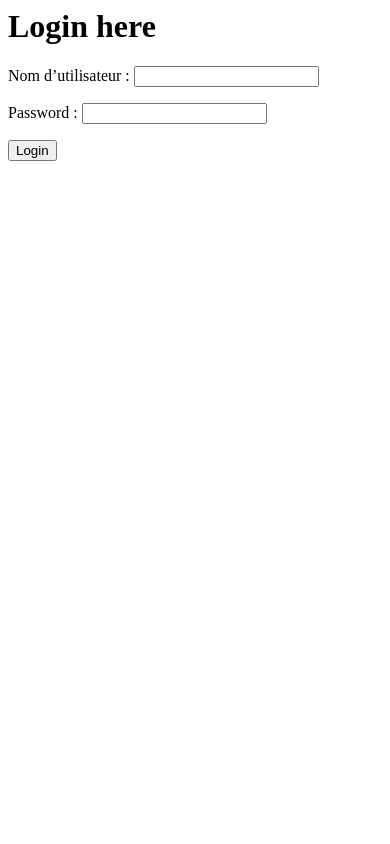
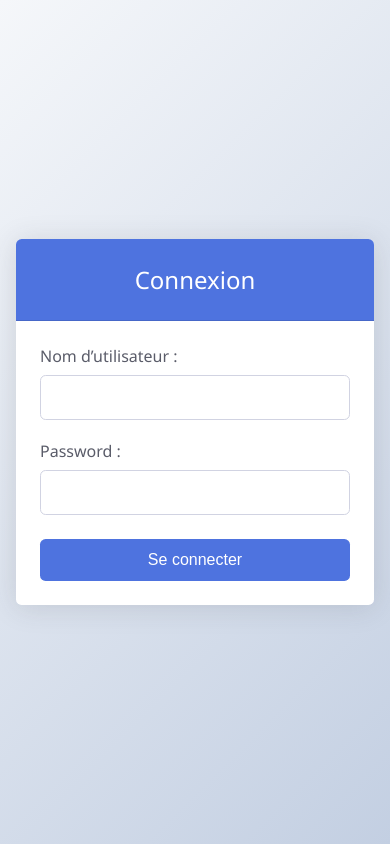
Before and after one commit to jules-dml/cnc_repas, a Django app: page /my-login in a window 390 px wide. Run offline with Django 5.2, Linux system fonts and the light colour scheme.

Commit message:
Upgraded login page with css and js; Fixed bug with gitignore

```diff
--- /dev/null
+++ b/cnc_repas/app/static/app/css/login.css
@@ -0,0 +1,139 @@
+/* Variables */
+:root {
+    --primary-color: #4e73df;
+    --primary-hover: #2e59d9;
+    --secondary-color: #f8f9fc;
+    --text-color: #5a5c69;
+    --shadow: 0 0.15rem 1.75rem 0 rgba(58, 59, 69, 0.15);
+    --radius: 0.35rem;
+    --transition: all 0.3s ease-in-out;
+}
+
+/* Reset et styles de base */
+* {
+    margin: 0;
+    padding: 0;
+    box-sizing: border-box;
+}
+
+body {
+    font-family: 'Segoe UI', Tahoma, Geneva, Verdana, sans-serif;
+    background: linear-gradient(135deg, #f5f7fa 0%, #c3cfe2 100%);
+    min-height: 100vh;
+    display: flex;
+    align-items: center;
+    justify-content: center;
+}
+
+/* Container et carte de login */
+.login-container {
+    width: 100%;
+    max-width: 450px;
+    padding: 1rem;
+}
+
+.login-card {
+    background-color: white;
+    border-radius: var(--radius);
+    box-shadow: var(--shadow);
+    overflow: hidden;
+    transform: translateY(20px);
+    opacity: 0;
+    animation: fadeIn 0.6s ease-out forwards;
+}
+
+.login-header {
+    background-color: var(--primary-color);
+    color: white;
+    padding: 1.5rem;
+    text-align: center;
+    border-bottom: 1px solid rgba(0, 0, 0, 0.1);
+}
+
+.login-header h1 {
+    font-size: 1.8rem;
+    font-weight: 500;
+}
+
+.login-body {
+    padding: 2rem;
+}
+
+/* Style des champs de formulaire */
+.form-fields p {
+    margin-bottom: 1.2rem;
+}
+
+.form-fields label {
+    display: block;
+    margin-bottom: 0.5rem;
+    color: var(--text-color);
+    font-weight: 500;
+}
+
+.form-fields input {
+    width: 100%;
+    padding: 0.8rem;
+    border: 1px solid #d1d3e2;
+    border-radius: var(--radius);
+    font-size: 1rem;
+    transition: var(--transition);
+}
+
+.form-fields input:focus {
+    border-color: var(--primary-color);
+    outline: none;
+    box-shadow: 0 0 0 0.2rem rgba(78, 115, 223, 0.25);
+}
+
+/* Style du bouton */
+.form-actions {
+    margin-top: 1.5rem;
+}
+
+.btn-login {
+    width: 100%;
+    padding: 0.75rem;
+    background-color: var(--primary-color);
+    color: white;
+    border: none;
+    border-radius: var(--radius);
+    font-size: 1rem;
+    font-weight: 500;
+    cursor: pointer;
+    transition: var(--transition);
+    transform: translateY(0);
+}
+
+.btn-login:hover {
+    background-color: var(--primary-hover);
+    transform: translateY(-2px);
+    box-shadow: 0 5px 15px rgba(0, 0, 0, 0.1);
+}
+
+.btn-login:active {
+    transform: translateY(0);
+}
+
+/* Animations */
+@keyframes fadeIn {
+    from {
+        opacity: 0;
+        transform: translateY(20px);
+    }
+    to {
+        opacity: 1;
+        transform: translateY(0);
+    }
+}
+
+/* Responsive */
+@media screen and (max-width: 576px) {
+    .login-header h1 {
+        font-size: 1.5rem;
+    }
+
+    .login-body {
+        padding: 1.5rem;
+    }
+}
--- /dev/null
+++ b/cnc_repas/app/static/app/js/login.js
@@ -0,0 +1,48 @@
+document.addEventListener('DOMContentLoaded', function() {
+    // Animer les champs du formulaire
+    const formFields = document.querySelectorAll('.form-fields p');
+
+    formFields.forEach((field, index) => {
+        field.style.opacity = '0';
+        field.style.transform = 'translateY(20px)';
+
+        setTimeout(() => {
+            field.style.transition = 'all 0.5s ease';
+            field.style.opacity = '1';
+            field.style.transform = 'translateY(0)';
+        }, 100 * (index + 1));
+    });
+
+    // Animation bouton
+    const loginBtn = document.querySelector('.btn-login');
+    loginBtn.style.opacity = '0';
+
+    setTimeout(() => {
+        loginBtn.style.transition = 'all 0.5s ease';
+        loginBtn.style.opacity = '1';
+    }, 400);
+
+    // Animation de feedback au clic du bouton
+    const loginForm = document.getElementById('login-form');
+
+    loginForm.addEventListener('submit', function(e) {
+        const btn = document.querySelector('.btn-login');
+        btn.innerHTML = '<span class="loading-text">Connexion en cours...</span>';
+        btn.style.backgroundColor = '#3a5cbe';
+    });
+
+    // Effet focus sur les champs
+    const inputFields = document.querySelectorAll('input[type="text"], input[type="password"], input[type="email"]');
+
+    inputFields.forEach(input => {
+        input.addEventListener('focus', function() {
+            this.parentNode.classList.add('input-focused');
+        });
+
+        input.addEventListener('blur', function() {
+            if (!this.value) {
+                this.parentNode.classList.remove('input-focused');
+            }
+        });
+    });
+});
--- a/cnc_repas/app/templates/app/my-login.html
+++ b/cnc_repas/app/templates/app/my-login.html
@@ -1,18 +1,31 @@
-<html>
-
-    <h1> Login here </h1>
-
-    <form method="POST" autocomplete="off">
-
-        {% csrf_token %}
-
-        {{loginform.as_p}}
-
-        <input type="submit" value="Login"/>
-
-
-    </form>
-
-
-
+<!DOCTYPE html>
+<html lang="fr">
+<head>
+    <meta charset="UTF-8">
+    <meta name="viewport" content="width=device-width, initial-scale=1.0">
+    <title>Connexion</title>
+    {% load static %}
+    <link rel="stylesheet" href="{% static 'app/css/login.css' %}">
+</head>
+<body>
+    <div class="login-container">
+        <div class="login-card">
+            <div class="login-header">
+                <h1>Connexion</h1>
+            </div>
+            <div class="login-body">
+                <form method="POST" autocomplete="off" id="login-form">
+                    {% csrf_token %}
+                    <div class="form-fields">
+                        {{ loginform.as_p }}
+                    </div>
+                    <div class="form-actions">
+                        <button type="submit" class="btn-login">Se connecter</button>
+                    </div>
+                </form>
+            </div>
+        </div>
+    </div>
+    <script src="{% static 'app/js/login.js' %}"></script>
+</body>
 </html>
--- a/cnc_repas/app/urls.py
+++ b/cnc_repas/app/urls.py
@@ -4,7 +4,7 @@ from . import views
 
 urlpatterns = [
 
-    path('', views.homepage, name=""),
+    path('', views.dashboard, name=""),
 
     path('my-login', views.my_login, name="my-login"),
 
```
Also changed, not shown: cnc_repas/app/templates/app/index.html (deleted, +0 -9 lines), cnc_repas/db.sqlite3, 1 other file.
